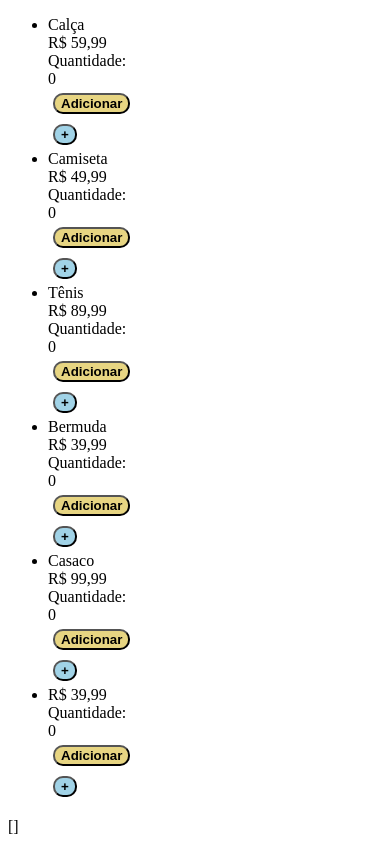
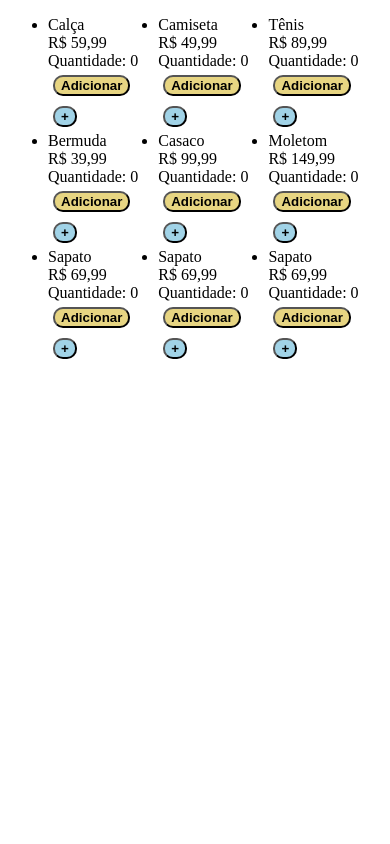
Before and after one commit to iTzMvz/trabalhoListas, a Vue app: page / in a window 390 px wide. Built offline with nearby package versions, Linux system fonts and the light colour scheme.

Commit message:
responsividade dos produtos (css)

```diff
--- a/src/App.vue
+++ b/src/App.vue
@@ -36,10 +36,30 @@ const listaProdutos = ref([
   },
   {
     id: 6,
-    nome: '',
-    preco: 39.99,
+    nome: 'Moletom',
+    preco: 149.99,
     quantidade: 0
   },
+  {
+    id: 7,
+    nome: 'Sapato',
+    preco: 69.99,
+    quantidade: 0
+  },
+  {
+    id: 7,
+    nome: 'Sapato',
+    preco: 69.99,
+    quantidade: 0
+  },
+  {
+    id: 7,
+    nome: 'Sapato',
+    preco: 69.99,
+    quantidade: 0
+  },
+
+
 ])
 
 function addCarrinho(id, nome, quantidade, preco) {
@@ -73,14 +93,25 @@ function calculaValorTotal() {
         <div>Quantidade: {{ produto.quantidade }}</div>
         <button
           @click="addCarrinho(produto.id, produto.nome, produto.quantidade, produto.preco), produto.quantidade = 0">Adicionar</button>
-        <button @click="produto.quantidade++" style="background-color: rgb(161, 211, 231)">+</button>
-        <button v-if="produto.quantidade > 0" @click="produto.quantidade--" style="background-color: rgb(230, 43, 32)">
-          -
-        </button>
+        <div><button @click="produto.quantidade++" style="background-color: rgb(161, 211, 231)">+</button>
+          <button v-if="produto.quantidade > 0" @click="produto.quantidade--" style="background-color: rgb(230, 43, 32)">
+            -
+          </button>
+        </div>
       </li>
     </div>
   </ul>
-  <div>{{ carrinho }}</div>
+  <ul>
+    <div class="carrinho">
+      <li v-for="(produto, i) in carrinho" :key="produto.id">
+        <div>{{ produto.nome }}</div>
+        <div>
+          {{ produto.preco.toLocaleString('pt-br', { style: 'currency', currency: 'BRL' }) }}
+        </div>
+        <div>Quantidade: {{ produto.quantidade }}</div>
+      </li>
+    </div>
+  </ul>
 </template>
 <style scoped>
 button {
@@ -95,7 +126,15 @@ button {
   flex-wrap: wrap;
   flex-direction: row;
   align-content: center;
-  justify-content: space-around;
-  margin-right: 1000px;
+  justify-content: start;
+  }
+
+.carrinho {
+  display: flex;
+  flex-wrap: wrap;
+  flex-direction: column;
+}
+li{
+  margin-right: 20px;
 }
 </style>
```
